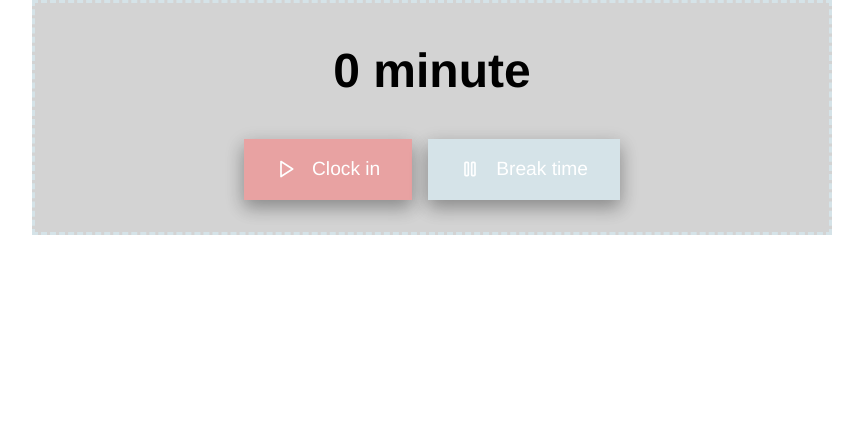
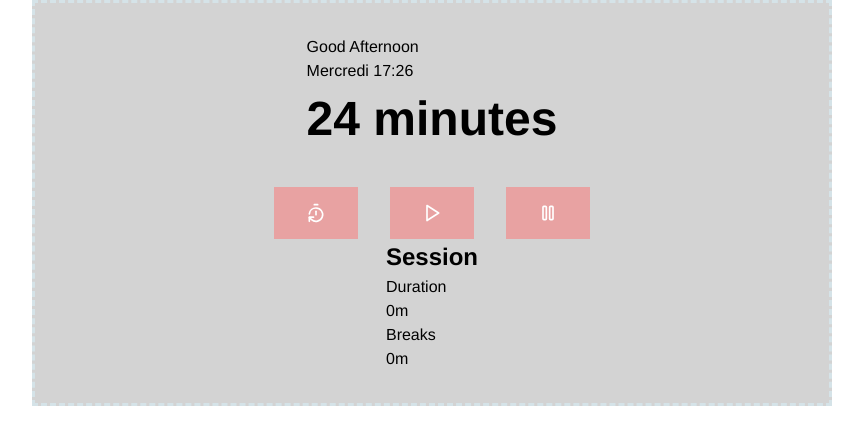
Before and after one commit to florianrumigny/pomodoro, a React (Vite) app: page / in a window 1280 px wide. Shown: the top 444 px of the page, without its empty margins (208-1071 px from the left). Built offline with nearby package versions, Linux system fonts and the light colour scheme.

Commit message:
session log duration features

```diff
--- a/src/App.css
+++ b/src/App.css
@@ -31,7 +31,9 @@
 
 .container-button {
   display: flex;
-  flex-flow: nowrap;
+  flex-direction: row;
+  align-items: center;
+  gap: 2rem;
 }
 
 .btn {
@@ -40,19 +42,15 @@
   font-size: 1rem;
   color: white;
   padding: 1rem 2rem;
-  box-shadow: 0 8px 16px 0 rgba(0, 0, 0, 0.2), 0 6px 20px 0 rgba(0, 0, 0, 0.19);
   cursor: pointer;
   display: flex;
   align-items: center;
-  gap: 1rem;
   font-size: 1.2rem;
-}
-
-.button-start {
-  margin-right: 1rem;
   background-color: var(--work-color);
 }
 
-.button-stop {
-  background-color: var(--calm-color);
+/* Bonus features */
+
+.title-calendar {
+  text-transform: capitalize;
 }
--- a/src/App.tsx
+++ b/src/App.tsx
@@ -1,13 +1,44 @@
 import { useEffect, useState } from "react";
 import "./App.css";
-import { Pause, Play } from "lucide-react";
+import { Pause, Play, TimerReset } from "lucide-react";
 
 function App() {
-  const [clock, setClock] = useState<number>(0);
+  const [clock, setClock] = useState<number>(24);
   const [isRunning, setIsRunning] = useState<boolean>(false);
+  const [isOnBreak, setIsOnBreak] = useState<boolean>(false);
+  const [logDuration, setLogDuration] = useState<number>(0);
+  const [logBreaks, setLogBreaks] = useState<number>(0);
 
-  // const seconds = 1;
-  // const minutes = seconds * 60;
+  const hours = new Date().getHours().toString();
+  const minutes = new Date().getMinutes().toString().padStart(2, "0");
+  const today = new Date();
+
+  const dayOfWeek = new Intl.DateTimeFormat("fr-FR", {
+    weekday: "long",
+  }).format(today);
+
+  const clockDay = `${hours}:${minutes}`;
+
+  const sayHello = () => {
+    const trueHours = new Date().getHours();
+
+    let greetings = "";
+
+    switch (true) {
+      case trueHours < 5:
+        return (greetings = "Good Night");
+      case trueHours < 12:
+        return (greetings = "Good Morning");
+      case trueHours < 18:
+        return (greetings = "Good Afternoon");
+      case trueHours < 23:
+        return (greetings = "Good Evening");
+      default:
+        return (greetings = "Good Night");
+    }
+
+    return greetings;
+  };
 
   const handleStart = () => {
     setIsRunning(true);
@@ -17,20 +48,24 @@ function App() {
     setIsRunning(false);
   };
 
+  const handleReset = () => {
+    setClock(0);
+    setIsRunning(false);
+  };
+
   useEffect(() => {
     let intervalId: number | null = null;
     const startClock = () => {
       if (isRunning && clock < 25) {
         intervalId = setInterval(() => {
           setClock((prevTime) => prevTime + 1);
+          setLogDuration((prevTime) => prevTime + 1);
           console.log(isRunning);
         }, 60000);
-      } else {
-        setIsRunning(false);
+      } else if (clock > 25) {
+        handleStop();
+        setIsOnBreak(true);
       }
-      // en gros je set interval à 1 minute (en milliseconde) de set clock, d'1 minute chaque minute
-      // quand le compteur est à 25, je stop ?
-      // si le bouton (donc il faudra un useState boolean) stop est appuyé, je stop. Si le bouton play est réappuyé et que les 25 ne sont pas passés, ça reprend ?
     };
 
     startClock();
@@ -45,25 +80,48 @@ function App() {
         className={isRunning ? "container-main is-on" : "container-main is-off"}
       >
         <div className="container-title">
+          <div>
+            <p className="title-hello">{sayHello()}</p>
+            <p className="title-calendar">
+              {" "}
+              {dayOfWeek} {clockDay}
+            </p>
+          </div>
           <h1 className="title-clock">
             {clock} {clock > 1 ? "minutes" : "minute"}
           </h1>
         </div>
         <div className="container-button">
           <button
+            onClick={handleReset}
+            type="button"
+            className="btn button-reset"
+          >
+            <TimerReset size={20} />
+          </button>
+          <button
             onClick={handleStart}
             type="button"
+            disabled={isRunning}
             className="btn button-start"
           >
-            <Play size={20} /> Clock in
+            <Play size={20} />
           </button>
           <button
             onClick={handleStop}
             type="button"
             className="btn button-stop"
           >
-            <Pause size={20} /> Break time
+            <Pause size={20} />
           </button>
+        </div>
+        {isOnBreak && <p>Vous êtes en pause pour 5 minutes</p>}
+        <div className="container-session">
+          <h2 className="session-title">Session</h2>
+          <p>Duration</p>
+          <p>{logDuration}m</p>
+          <p>Breaks</p>
+          <p>{logBreaks}m</p>
         </div>
       </div>
     </main>
```
